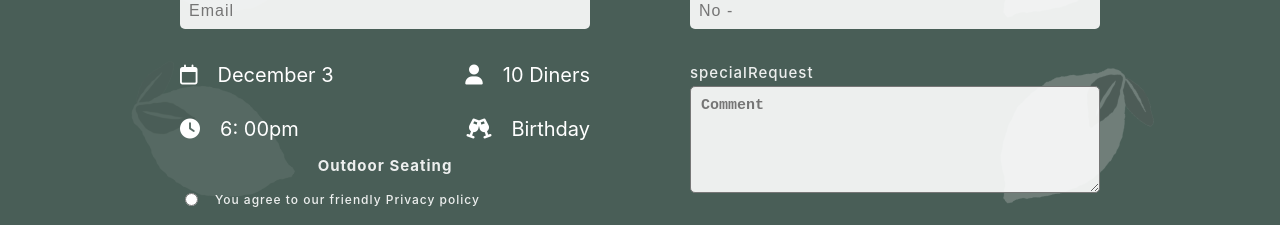
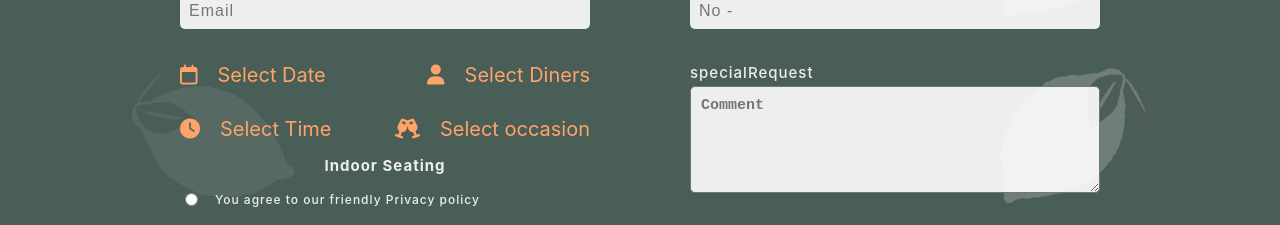
Before and after one commit to Prasanth-Nagulapalli/capestone-project, a React (Create React App) app: page /reservations in a window 1280 px wide. Both pictures are taken after a click on the button "Reserve a Table". Shown: the part 211-436 px from the top of the page. Built offline with nearby package versions, Linux system fonts and the light colour scheme.

Commit message:
form 2 state completed

```diff
--- a/src/components/About.js
+++ b/src/components/About.js
@@ -20,7 +20,7 @@ const About = () => {
       <section className="about_image_content">
         <figure>
           <img loading="lazy" src={rest1} alt="rest1" className="about_fig1" />
-          <img loading="lazy" src={rest2} alt="rest2" className="about_fig2"/>
+          <img loading="lazy" src={rest2} alt="rest2" className="about_fig2" />
         </figure>
         {/* <figure className="about_fig2">
         </figure> */}
--- a/src/reservations/Form_one.js
+++ b/src/reservations/Form_one.js
@@ -1,10 +1,10 @@
-import React, { useState } from "react";
+import React, { useEffect, useState } from "react";
 import { getCurrentDate, useConsole } from "../utils/functions";
 import { fontAwesomeIcons } from "../utils/data";
 import reservationCss from "./reservations.module.css";
 import { options } from "../utils/data";
 
-const Form1 = () => {
+const Form1 = ({handleChange, reservationDetails}) => {
     /* Importing CSS */
 
     const {
@@ -21,23 +21,27 @@ const Form1 = () => {
       shadow,
     } = reservationCss;
 
-    const [reservationDetails, setReservationsDetails] = useState({
-      "indoor-outdoor": "indoor",
-      date: "",
-      diners: "",
-      occasion: "",
-      time: "",
-    });
 
     const { diners, date, occasion, time } = reservationDetails;
-    const handleChange = (e) => {
-      setReservationsDetails({
-        ...reservationDetails,
-        [e.target.name]: e.target.value,
-      });
-    };
 
-    useConsole(reservationDetails);
+
+    // const [reservationDetails, setReservationsDetails] = useState({
+    //   "indoor-outdoor": "indoor",
+    //   date: "",
+    //   diners: "",
+    //   occasion: "",
+    //   time: "",
+    // });
+
+    // const { diners, date, occasion, time } = reservationDetails;
+    // const handleChange = (e) => {
+    //   setReservationsDetails({
+    //     ...reservationDetails,
+    //     [e.target.name]: e.target.value,
+    //   });
+    // };
+
+
 
     return (
       <section className={`${reservation} _max_width_center`}>
@@ -208,6 +212,7 @@ const Form1 = () => {
               )}
             </div>
           </section>
+          {/* <button type="submit">Submit</button> */}
         </form>
       </section>
     );
--- a/src/reservations/Form_two.js
+++ b/src/reservations/Form_two.js
@@ -1,9 +1,9 @@
 import React, { useState } from "react";
 import { fontAwesomeIcons } from "../utils/data";
 import reservationCss from "./reservations.module.css";
+import { toUpper } from "../utils/functions";
 
-
-const Form2 = () => {
+const Form2 = ({ reservationDetails, handleFlag }) => {
   const [details, setDetails] = useState({
     firstName: "",
     lastName: "",
@@ -22,19 +22,27 @@ const Form2 = () => {
     form_2_state,
     form_2_state_details,
     form2_calendar,
-
     form2_diners,
-
     form2_time,
-
     form2_occasion,
     form2_seating,
     form2_agrement,
+    orange_color,
   } = reservationCss;
 
   const handleChange = (e) => {
     setDetails({ ...details, [e.target.name]: e.target.value });
   };
+
+  const {
+    "indoor-outdoor": indoorOutdoor,
+    diners,
+    date,
+    occasion,
+    time,
+  } = reservationDetails;
+
+
 
   return (
     <section className={`${form_2_container} _max_width_center`}>
@@ -81,7 +89,6 @@ const Form2 = () => {
           />
         </div>
 
-
         <div className="phoneNumber">
           <label htmlFor="phoneNumber">PhoneNumber</label>
 
@@ -97,30 +104,72 @@ const Form2 = () => {
         </div>
 
         <div className={form_2_state}>
-            <div className={form_2_state_details}>
+          <div className={form_2_state_details} onClick={handleFlag}>
             <div className={form2_calendar}>
+              {date ? (
+                <>
                   <i className={fontAwesomeIcons.calendar}></i>
-                <span>December 3</span>
+                  <span>{date}</span>
+                </>
+              ) : (
+                <div className={orange_color}>
+                  <i className={fontAwesomeIcons.calendar}></i>
+
+                  <span> Select Date</span>
+                </div>
+              )}
             </div>
             <div className={form2_diners}>
+              {diners ? (
+                <>
                   <i className={fontAwesomeIcons.user}></i>
-                <span>10 Diners</span>
+                  <span>{diners} Diners</span>
+                </>
+              ) : (
+                <div className={orange_color}>
+                  <i className={fontAwesomeIcons.user}></i>
+
+                  <span> Select Diners</span>
+                </div>
+              )}
             </div>
             <div className={form2_time}>
+              {time ? (
+                <>
                   <i className={fontAwesomeIcons.time}></i>
-                <span>6: 00pm</span>
+                  <span>{time}: 00pm</span>
+                </>
+              ) : (
+                <div className={orange_color}>
+                  <i className={fontAwesomeIcons.time}></i>
+
+                  <span> Select Time</span>
+                </div>
+              )}
             </div>
             <div className={form2_occasion}>
+              {occasion ? (
+                <>
                   <i className={fontAwesomeIcons.occasion}></i>
-                <span>Birthday</span>
+                  <span>{toUpper(occasion)} </span>
+                </>
+              ) : (
+                <div className={orange_color}>
+                  <i className={fontAwesomeIcons.occasion}></i>
+
+                  <span>Select occasion</span>
+                </div>
+              )}
             </div>
           </div>
           <div className={form2_seating}>
-              <label>Outdoor Seating</label>
+            <label>{toUpper(indoorOutdoor)} Seating</label>
           </div>
           <div className={form2_agrement}>
             <input type="radio" name="" id="agrement" />
-              <label htmlFor="agrement">You agree to our friendly Privacy policy</label>
+            <label htmlFor="agrement">
+              You agree to our friendly Privacy policy
+            </label>
           </div>
         </div>
 
@@ -143,4 +192,4 @@ const Form2 = () => {
   );
 };
 
-  export default Form2
+export default Form2;
--- a/src/reservations/Reservations.js
+++ b/src/reservations/Reservations.js
@@ -4,11 +4,9 @@ import { littleLemon, HeroImg, rest3, rest_chef } from "../utils";
 import FormOne from "./Form_one";
 import FormTwo from "./Form_two";
 
-
 // import { options } from "../utils/data";
 // import { getCurrentDate, useConsole } from "../utils/functions";
 // import { fontAwesomeIcons } from "../utils/data";
-
 
 const Reservations = () => {
   const {
@@ -19,12 +17,51 @@ const Reservations = () => {
     little_Lemon_background,
   } = reservationCss;
 
+  // const [form1, setForm1] = useState({});
+  // const handleSubmit = (formDetails) => {
+  //   setForm1({ ...form1, ...formDetails });
+  //   console.log("form1 state", form1);
+  // };
+
+  const [reservationDetails, setReservationsDetails] = useState({
+    "indoor-outdoor": "indoor",
+    date: "",
+    diners: "",
+    occasion: "",
+    time: "",
+  });
+
+  // const { diners, date, occasion, time } = reservationDetails;
+  const handleChange = (e) => {
+    setReservationsDetails({
+      ...reservationDetails,
+      [e.target.name]: e.target.value,
+    });
+  };
+
+  const [flag, setFlag] = useState(true);
+
+  const handleFlag = () => {
+    setFlag(!flag)
+  }
+
+  const handleReservation = () => {
+    handleFlag()
+  };
+
   return (
     <section className={main_reservations_container}>
       <section className={reservation_form_container}>
-        {/* <FormOne /> */}
+        {flag ? (
+          <FormOne
+            handleChange={handleChange}
+            reservationDetails={reservationDetails}
+          />
+        ) : (
+          <FormTwo reservationDetails={reservationDetails} handleFlag={handleFlag} />
+        )}
 
-        <FormTwo />
+
 
         <figure className={little_Lemon_background}>
           <img src={littleLemon} alt="little_lemon" />
@@ -44,7 +81,12 @@ const Reservations = () => {
         </figure>
       </section>
       <section className={`${reservation_btn_container} _max_width_center`}>
-        <button className="reserve_btn">Reserve a Table</button>
+        <button
+          onClick={handleReservation}
+          className="reserve_btn"
+        >
+          Reserve a Table
+        </button>
       </section>
     </section>
   );
--- a/src/reservations/reservations.module.css
+++ b/src/reservations/reservations.module.css
@@ -237,8 +237,6 @@ select option {
   border-radius: 5px;
   padding: 0.9rem;
   background-color: rgba(255, 255, 255, 0.9);
-
-
 }
 
 .specialRequest_class textarea {
@@ -251,7 +249,6 @@ select option {
   border-radius: 5px;
   background-color: rgba(255, 255, 255, 0.9);
 }
-
 
 .form_2_state_details {
   width: 100%;
@@ -276,6 +273,14 @@ select option {
 .form2_time,
 .form2_occasion {
   font-size: 2rem;
+  cursor: pointer;
+  text-shadow: 2px 2px rgb(0, 0, 0);
+}
+
+.orange_color {
+  color: rgb(255, 140, 0);
+  color: #ffa368;
+  text-shadow: none;
 }
 
 .form2_seating {
@@ -299,7 +304,13 @@ select option {
   display: flex;
   align-items: center;
   justify-content: space-between;
+
   /* padding-top: 1rem; */
+}
+
+.form2_agrement input,
+.form2_agrement label {
+  cursor: pointer;
 }
 
 .form2_agrement input {
@@ -314,7 +325,6 @@ select option {
   font-size: 1.2rem;
   transform: translateY(2px);
 }
-
 
 @media screen and (max-width: 768px) {
   .reservation_form_img_container figure {
--- a/src/utils/functions.js
+++ b/src/utils/functions.js
@@ -22,3 +22,9 @@ export const useConsole = (value) => {
 
 
 }
+
+
+
+export const toUpper = (str) => {
+  return str[0].toUpperCase() + str.slice(1)
+}
```
Lines whose indentation alone changed are shown as unchanged.
